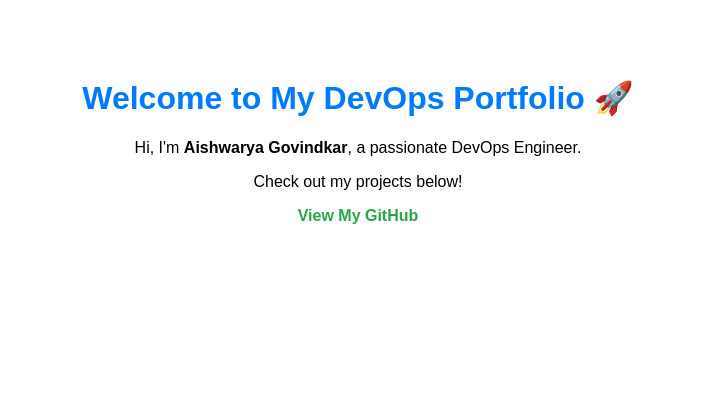
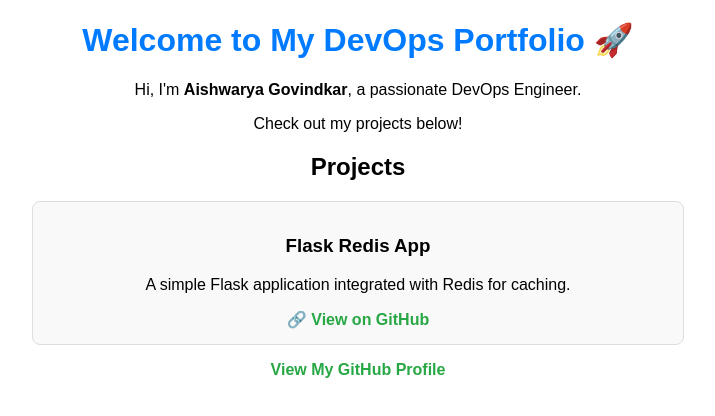
Before and after one commit to aishugovindkarpro8/portfolio, a plain HTML site: page index.html in a window 1280 px wide. Shown: the whole page, without its empty margins (282-997 px from the left). Drawn offline with Linux system fonts and the light colour scheme.

Commit message:
Updated portfolio with Flask Redis App

```diff
--- a/index.html
+++ b/index.html
@@ -5,15 +5,40 @@
     <meta name="viewport" content="width=device-width, initial-scale=1.0">
     <title>My DevOps Portfolio</title>
     <style>
-        body { font-family: Arial, sans-serif; text-align: center; padding: 50px; }
+        body {
+            font-family: Arial, sans-serif;
+            text-align: center;
+            margin: 20px;
+        }
         h1 { color: #007bff; }
-        a { color: #28a745; text-decoration: none; font-weight: bold; }
+        a {
+            color: #28a745;
+            text-decoration: none;
+            font-weight: bold;
+        }
+        .project {
+            border: 1px solid #ddd;
+            padding: 15px;
+            margin: 10px auto;
+            width: 50%;
+            background: #f9f9f9;
+            border-radius: 8px;
+        }
     </style>
 </head>
 <body>
     <h1>Welcome to My DevOps Portfolio 🚀</h1>
     <p>Hi, I'm <strong>Aishwarya Govindkar</strong>, a passionate DevOps Engineer.</p>
     <p>Check out my projects below!</p>
-    <a href="https://github.com/aishugovindkar">View My GitHub</a>
+
+    <h2>Projects</h2>
+
+    <div class="project">
+        <h3>Flask Redis App</h3>
+        <p>A simple Flask application integrated with Redis for caching.</p>
+        <a href="https://github.com/aishugovindkarpro8/flask-redis-app" target="_blank">🔗 View on GitHub</a>
+    </div>
+
+    <p><a href="https://github.com/aishugovindkar" target="_blank">View My GitHub Profile</a></p>
 </body>
 </html>
```
